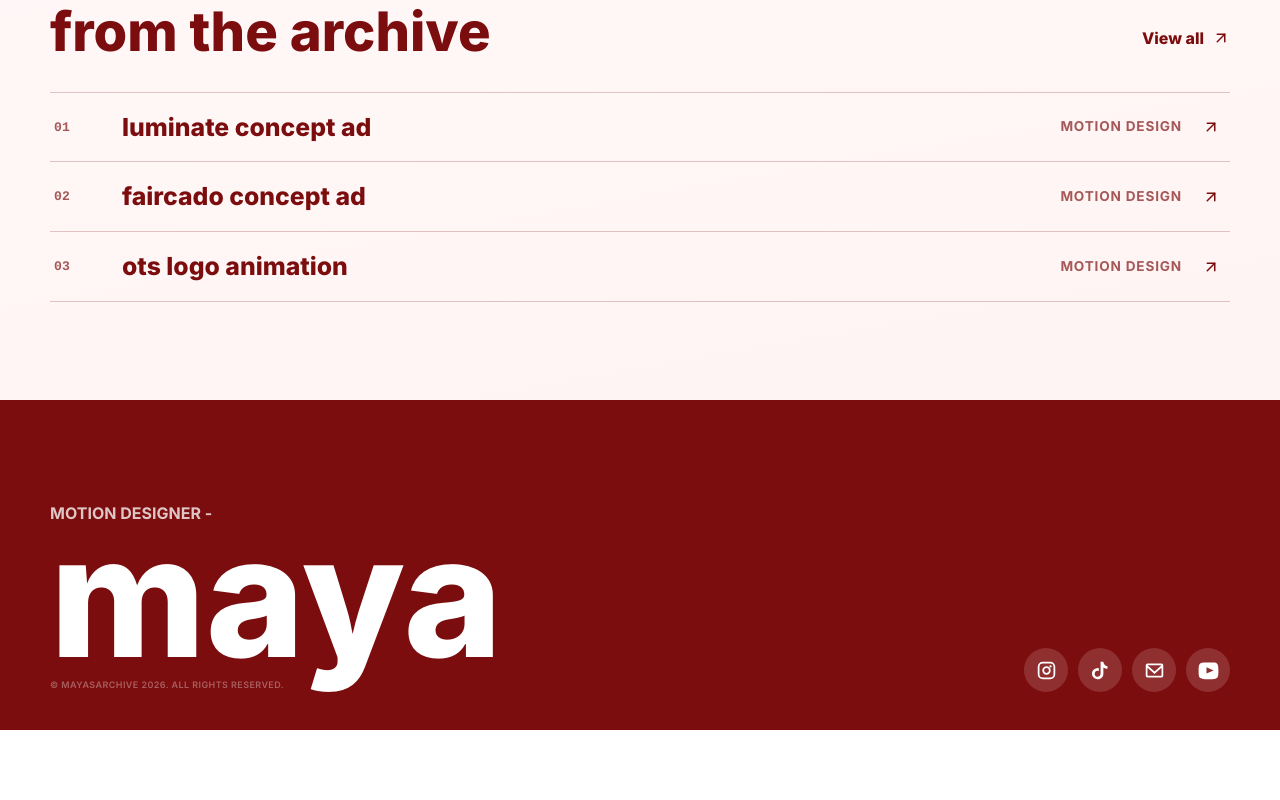
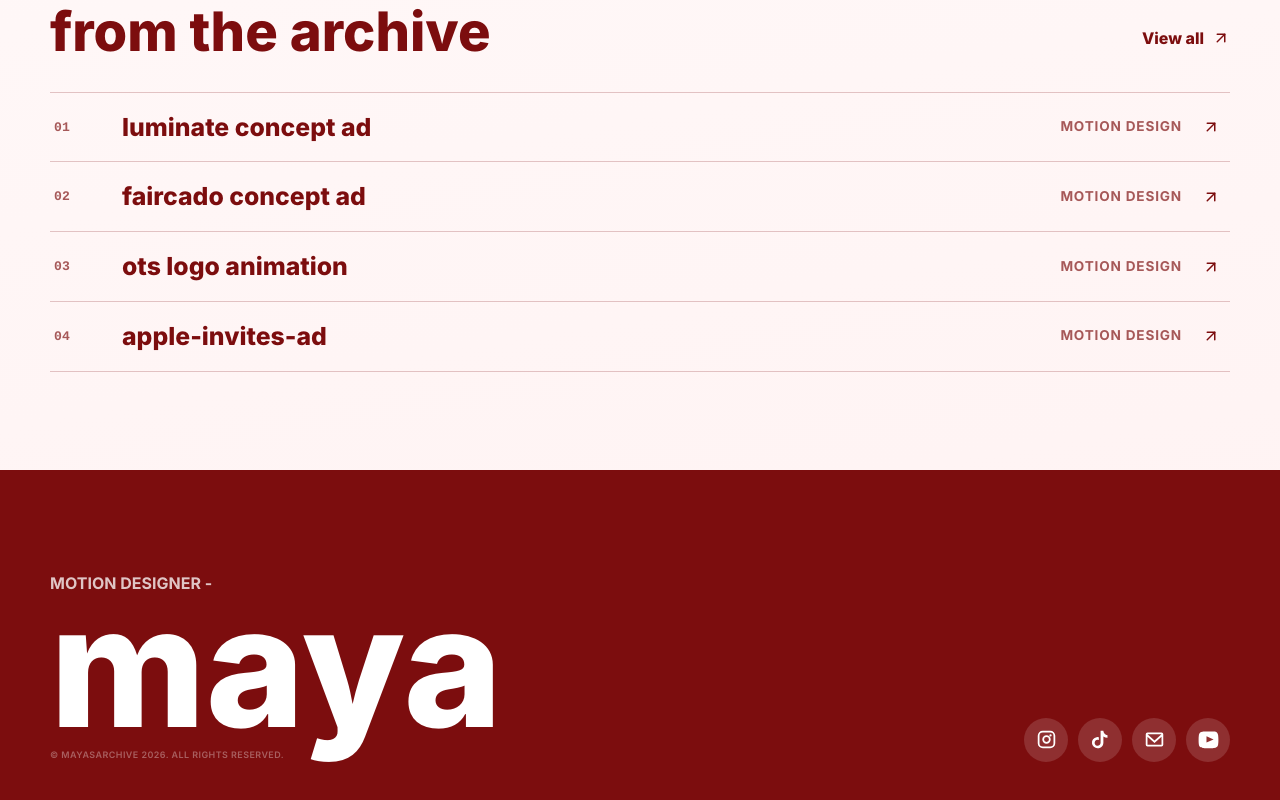
Before and after one commit to mayasarchivework-spec/mayasarchive, a React (Vite) app: page / in a window 1280 px wide. Shown: the part 1630-2430 px from the top of the page. Before the commit the page ends 2360 px from the top, so only its background shows below. Built offline with nearby package versions, Linux system fonts and the light colour scheme.

Commit message:
Update data.js

```diff
--- a/src/data.js
+++ b/src/data.js
@@ -75,6 +75,22 @@ export const projects = [
     thumbnail: '/assets/ots-logo-blue.mp4',
   },
 
+     {
+    id: 'apple-invites',
+    slug: 'apple-invites-ad',
+    title: 'apple-invites-ad',
+    media: [
+      '/assets/Apple-Invites-Ad.mp4',
+    ],
+    tools: ['Adobe After Effects'],
+    skills: ['Motion Design'],
+    summary: 'concept ad for apple invites',
+    featured: true,
+    category: 'social-media-ads',
+    externalUrl: '',
+    thumbnail: '/assets/ots-logo-blue.mp4',
+  },
+
 ];
 
 export const featuredProject = projects.find((project) => project.featured) ?? projects[0];
```
